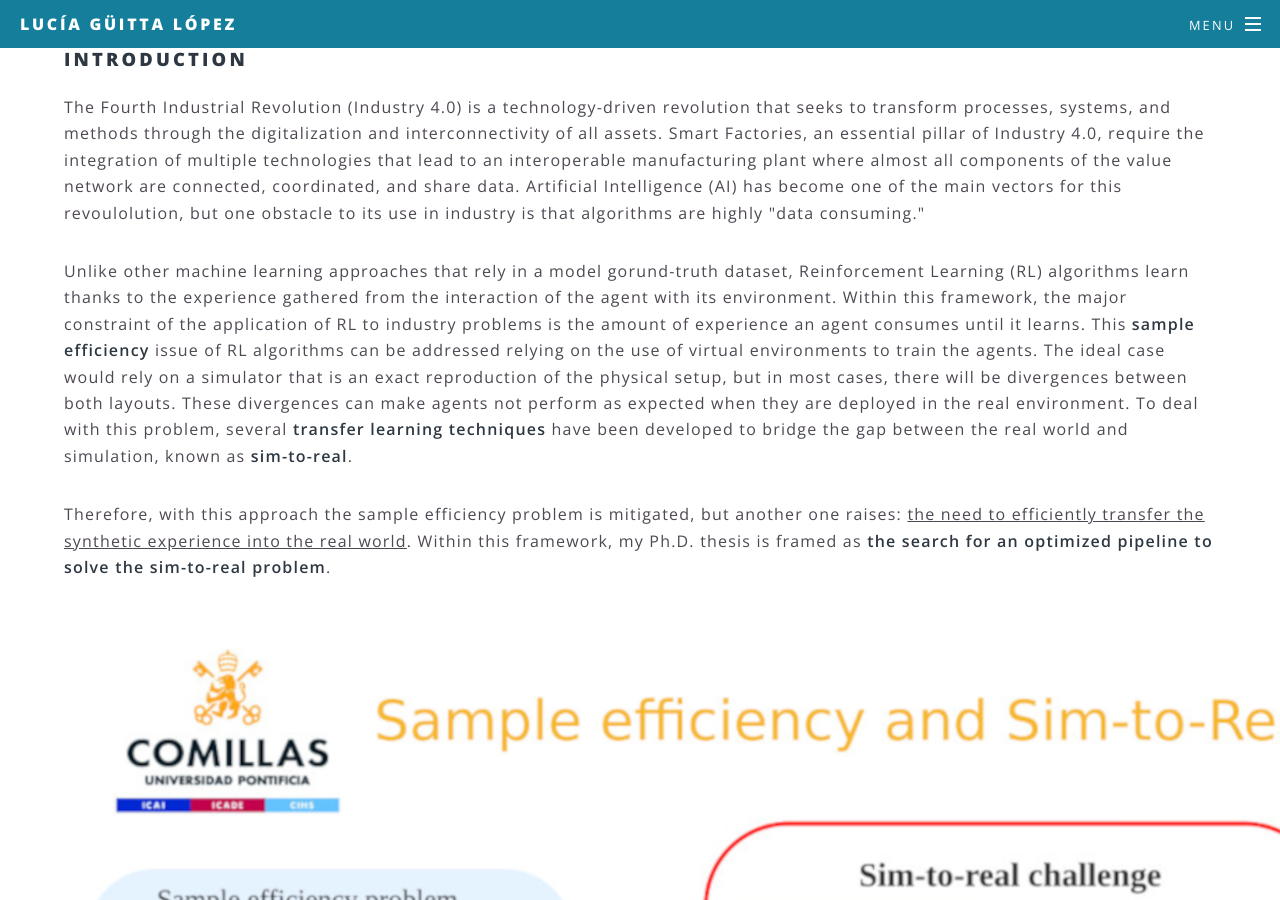
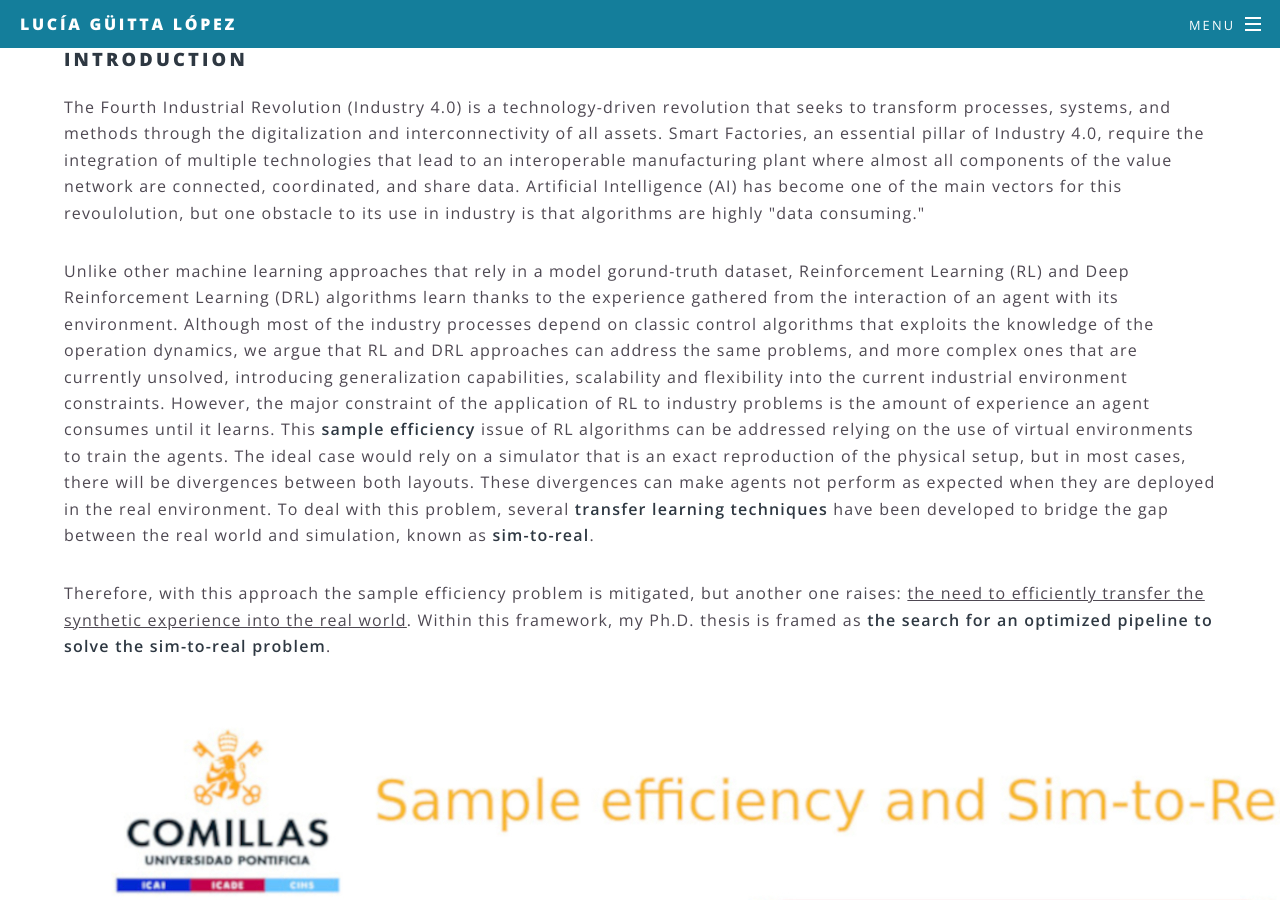
Before and after one commit to Lucia-Guitta/Lucia-Guitta.github.io, a Jekyll site: the page built from phdThesis.html, in a window 1280 px wide and 900 px high, scrolled down 532 px. Built offline with Jekyll 4.4.1, drawn with Linux system fonts in a browser that asks for light colours; some web fonts are replaced.

Commit message:
Image fit

```diff
--- a/phdThesis.html
+++ b/phdThesis.html
@@ -12,10 +12,13 @@
     in industry is that algorithms are highly "data consuming."
 </p>
 <p>
-    Unlike other machine learning approaches that rely in a model gorund-truth dataset, Reinforcement Learning (RL)
-    algorithms learn thanks to the experience gathered from the interaction of the agent with its environment. Within
-    this framework, the major constraint of the application of RL to industry problems is the amount of experience an
-    agent consumes until it learns.
+    Unlike other machine learning approaches that rely in a model gorund-truth dataset, Reinforcement Learning (RL) and
+    Deep Reinforcement Learning (DRL) algorithms learn thanks to the experience gathered from the interaction of an
+    agent with its environment. Although most of the industry processes depend on classic control algorithms that
+    exploits the knowledge of the operation dynamics, we argue that RL and DRL approaches can address the same problems,
+    and more complex ones that are currently unsolved, introducing generalization capabilities, scalability and
+    flexibility into the current industrial environment constraints. However, the major constraint of the application of
+    RL to industry problems is the amount of experience an agent consumes until it learns.
     This <b>sample efficiency</b> issue of RL algorithms can be addressed relying on the use of virtual environments to
     train the agents. The ideal case would rely on a simulator that is an exact reproduction of the physical setup, but
     in most cases, there will be divergences between both layouts. These divergences can make agents not perform as
@@ -28,7 +31,9 @@
         efficiently transfer the synthetic experience into the real world</u>. Within this framework, my Ph.D. thesis is
     framed as <b>the search for an optimized pipeline to solve the sim-to-real problem</b>.
 </p>
-<p><span class="image"><img src="images/pic_Thesis_1.jpeg" alt="" /></span></p>
+<p>
+<div class="image"><img src="images/pic_Thesis_1.jpeg" alt="" /></div>
+</p>
 <hr />
 <h3>Ph.D. Thesis objectives</h3>
 <p>Nam sapien ante, varius in pulvinar vitae, rhoncus id massa. Donec varius ex in mauris ornare, eget euismod urna
```
